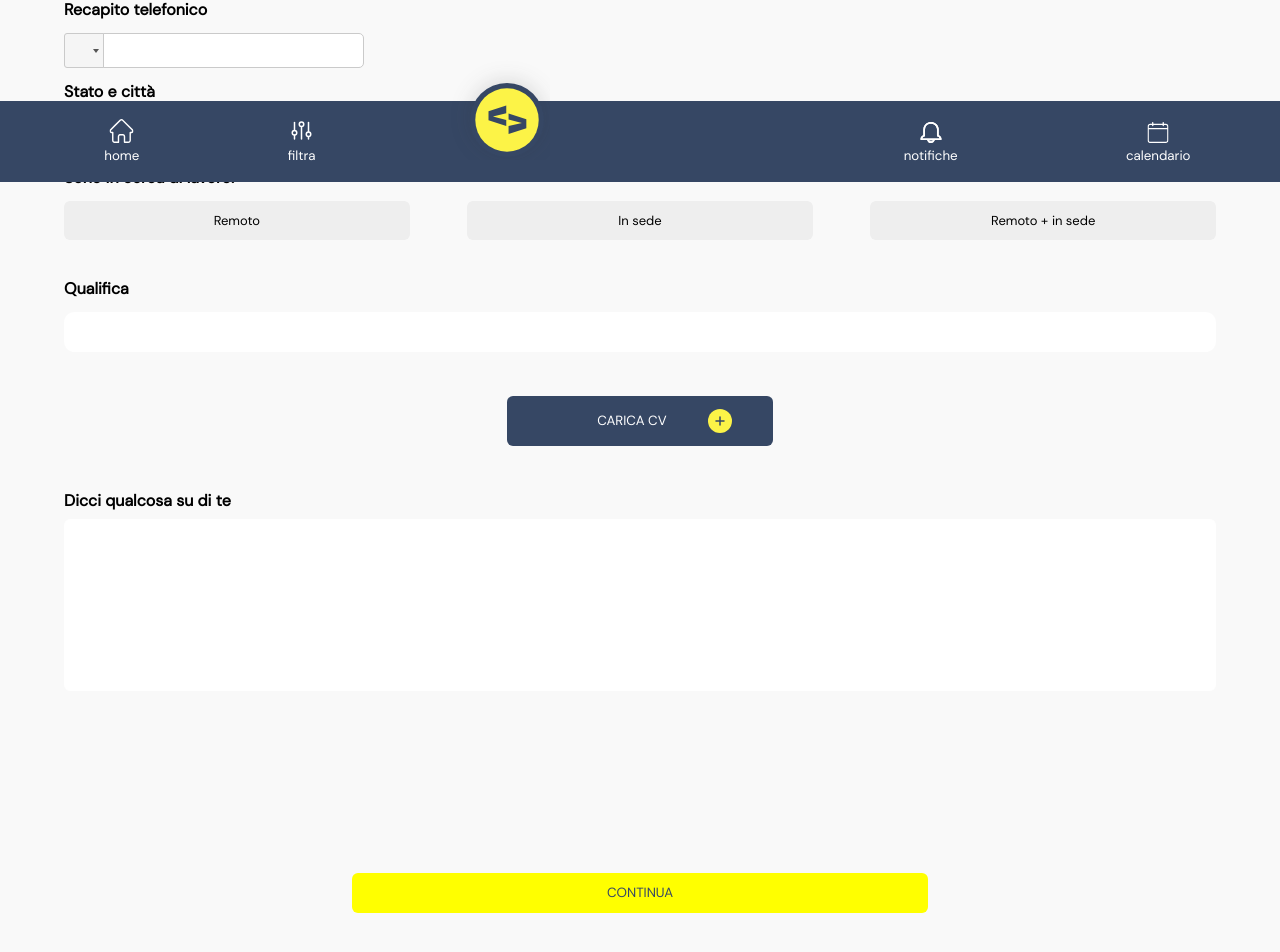
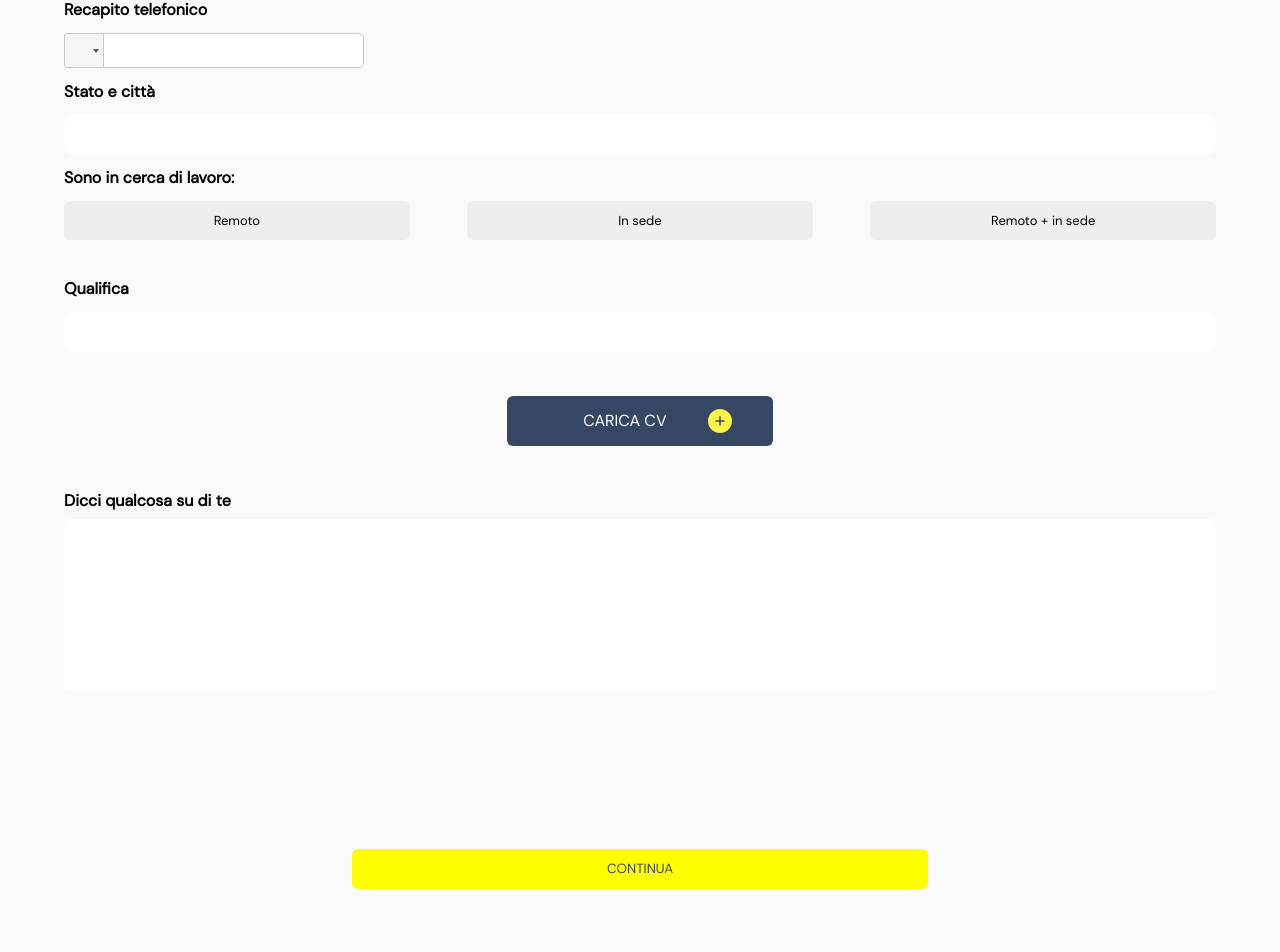
Before and after one commit to Emiliano-S/devmeet, a React (Create React App) app: page /ProfileSettings in a window 1280 px wide. Shown: the part 618-1570 px from the top of the page. Before the commit the page ends 1531 px from the top, so only its background shows below. Built offline with nearby package versions, Linux system fonts and the light colour scheme; the HTML template or start-up script is replaced by a standard one.

Commit message:
Top navbar fixed, cv upload and some routes fixed

```diff
--- a/src/App.js
+++ b/src/App.js
@@ -43,7 +43,7 @@ function App({ user }) {
     <div className="App">
       <BrowserRouter>
         <NavBar back options />
-         <BottomNavbar1 />
+         {/* <BottomNavbar1 />  */}
 
         <Routes>
           <Route path="/" element={<LandingPage />} />
--- a/src/components/NavBar.js
+++ b/src/components/NavBar.js
@@ -28,6 +28,25 @@ export function NavBar({ options, back }) {
       setBackFill(navBackArrowWhite);
       setOptFill(remove);
 
+    } else if (
+      location.pathname == '/signUp' ||
+      location.pathname == '/login' ||
+      location.pathname == '/signUp/company' ||
+      location.pathname == '/signUp/user' ||
+      location.pathname == '/signUp/regUser' ||
+      location.pathname == '/signUp/regCompany' ||
+      location.pathname == '/singUp/regUser/skills' ||
+      location.pathname == '/singUp/regUser/workExperiences' ||
+      location.pathname == '/singUp/regUser/linksLanguages' ||
+      location.pathname == '/signUp/regUser/addPhoto' ||
+      location.pathname == "/signUp/regCompany/addLogo"
+
+
+     ) {
+      setBgColor("White");
+      setLogo(navLogo);
+      setBackFill(navBackArrow);
+      setOptFill(null)
     } else {
       setBgColor("White");
       setLogo(navLogo);
@@ -46,7 +65,7 @@ export function NavBar({ options, back }) {
       <div className="NavBarBackContainer">
         {back && (
           <button
-            onClick={() => navigate(-1, { replace: true })}
+            onClick={() => navigate(-1, {replace:true})}
             style={{
               border: "none",
               backgroundColor: `${bgColor}`,
@@ -80,7 +99,7 @@ export function NavBar({ options, back }) {
                 backgroundRepeat: "no-repeat",
               }}
             >
-              <img className="NavBarOptions" src={optFill} alt="Options" />{" "}
+              {(optFill !== null) && <><img className="NavBarOptions" src={optFill} alt="Options" />{" "}</>}
             </button>{" "}</>
         )}
         {/* {options && (
--- a/src/components/UploadButton.js
+++ b/src/components/UploadButton.js
@@ -1,4 +1,4 @@
-import { useRef, useState } from "react"
+import { useRef, useState, useEffect } from "react"
 
 import Add from '../assets/svg/Add.svg'
 import Remove from '../assets/svg/Remove.svg'
@@ -16,22 +16,25 @@ const UploadButton = ({
 
 const [active, setActive] = useState(true);
 const inputRef = useRef(null);
+const [file, setFile] = useState(null);
+const [file_name, setFile_name] = useState('');
 
+useEffect (() => {
+  if(file !== null) {
+ setFile_name(file.name)
+ console.log(file_name);
+  }
+}, [file])
 const handleClick = () => {
   inputRef.current.click();
 }
 
-const handleFileChange = (e) => {
-  const fileObj = e.target.files && e.target.files[0];
-  if (!fileObj){
-    return
-  }
-console.log(fileObj)
-  e.target.value = null;
-
-  console.log(fileObj)
-  console.log(fileObj.name)
-}
+// const handleFileChange = (e) => {
+//   console.log(e.target.files[0])
+//  console.log(e.target.name)
+//  setFile(e.target.files[0]);
+//  console.log(file)
+// }
 
 const handleButtonClick = () => {
 setActive(false);
@@ -45,19 +48,8 @@ setActive(true);
 return (
     <div style={{width: '100%', display: "flex", justifyContent: "center", paddingTop: '44px'}}>
           {active && <>
-          <input
-          style ={{display:"none"}}
-          ref= {inputRef}
-          type="file"
-          onChange={handleFileChange}
-          accept= ".pdf"
-          id="file"
-          name="file"
-          />
-          <button
-          onClick={handleButtonClick}
-          for= "file"
-          style={{
+          <label
+          style = {{
             display: 'flex',
             alignItems: 'center',
             backgroundColor: bgColor,
@@ -69,7 +61,7 @@ return (
             border: "none",
             cursor: "pointer",
           }}
-        >
+          >
             {!profile && <><div style={{width: '60%', display: 'flex', justifyContent:'flex-end'}}>
           {text}
             </div>
@@ -82,7 +74,25 @@ return (
                 {text}
               </div>
               </div>}
-        </button> </>}
+          <input
+          style ={{display:"none"
+        }}
+          ref= {inputRef}
+          type="file"
+          onChange={(event) => {
+            console.log(event.target.files[0]);
+
+                setFile(event.target.files[0]);
+                console.log(event.target.files[0]);
+                console.log(file);
+                console.log(event.target);
+                setActive(false);
+                event.target.value = null;
+          }}
+          accept= ".pdf"
+          id="file"
+          name="file"
+          /> </label> </>}
         {!active && <div> <button
           onClick={handleButtonClicked}
           style={{
@@ -110,7 +120,7 @@ return (
               </div>
               </div>}
         </button>
-        {!profile && <a href="#" style= {{fontSize: "12px", textDecoration: "none"}}>Niente</a>}
+        {!profile && <a href="#"  style= {{fontSize: "12px", textDecoration: "none"}}>{file_name}</a>}
          </div>
         }
     </div>
--- a/src/pages/Form.js
+++ b/src/pages/Form.js
@@ -192,7 +192,7 @@ export default function Form({ user, company, userArr }) {
             ></textarea>
           </div>
 
-          <div className="container-continue-button">
+          <div className="container-continue-button" style = {{paddingBottom : '10%'}}>
               <Button
                 submit
                 type="submit"
--- a/src/pages/LinksLanguages.js
+++ b/src/pages/LinksLanguages.js
@@ -18,11 +18,12 @@ export function LinksLanguages() {
     <div className="skillsPageContainer">
       <LinksForm toPopulate={setToPopulate} />
       <LanguagesForm toPopulate={setToPopulate} />
+      <Link to='/signUp/regUser/addPhoto'>
       <div className="container-continue-button">
-        <Link to='/signUp/regUser/addPhoto'><button
+        <button
           style={{
             backgroundColor: "yellow",
-            width: "100%",
+            width: "50%",
             color: "rgb(54, 71, 100)",
             borderRadius: "6px",
             height: "3rem",
@@ -32,8 +33,8 @@ export function LinksLanguages() {
           onClick={handleSubmit}
         >
           CONTINUA
-        </button></Link>
-      </div>
+        </button>
+      </div></Link>
     </div>
   );
 }
```
